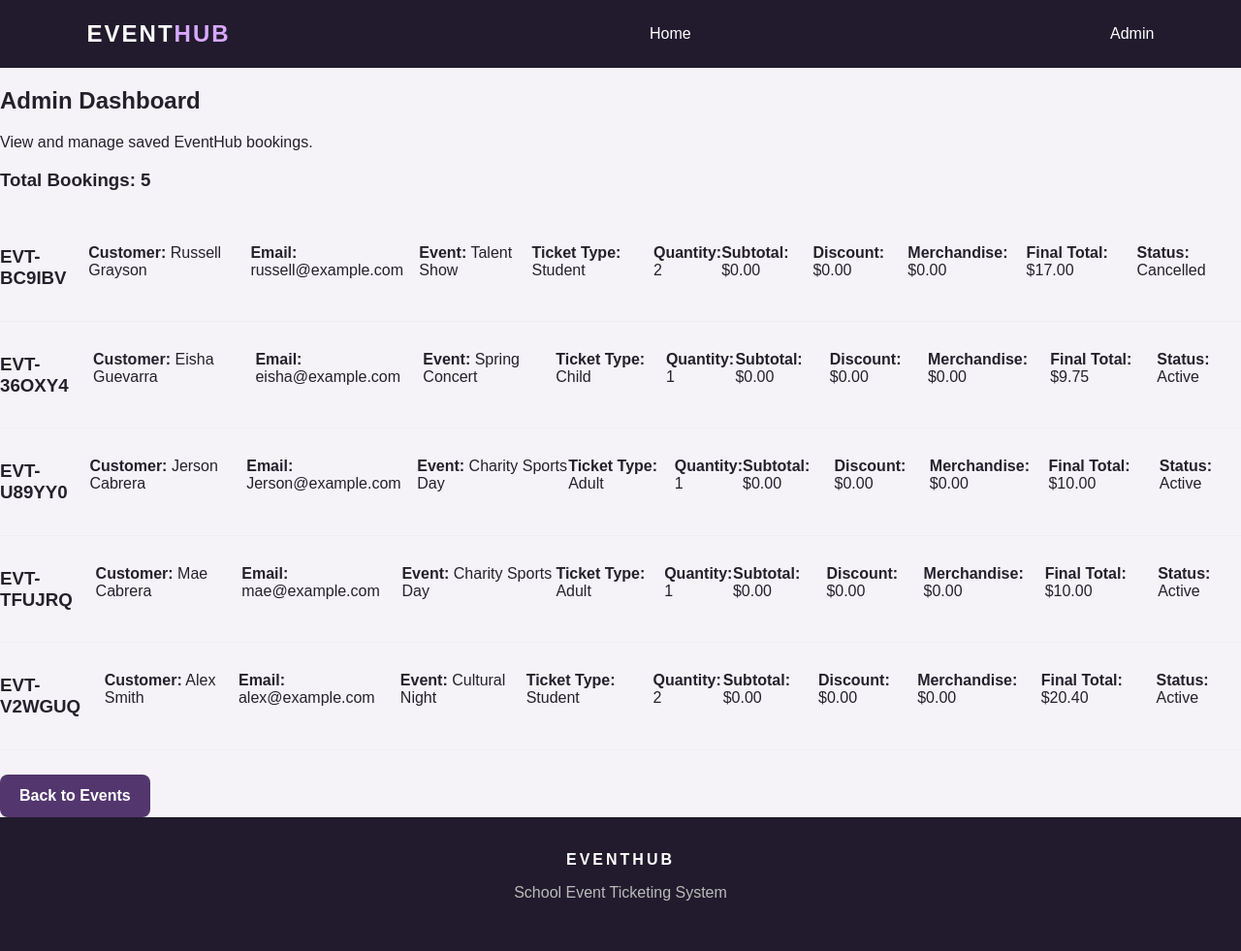
After one commit to st25511-hub/Year-12-assessment, a Flask app: page /admin in a window 1280 px wide. The commit adds this page. Shown: the whole page at 97% size. Run offline with Flask 3, Linux system fonts and the light colour scheme; data comes from the database, SQL or seed files in the repository.

Commit message:
Admin/order summary

```diff
--- a/app.py
+++ b/app.py
@@ -384,6 +384,26 @@ def cancel_booking():
 
     return render_template("cancel.html")
 
+@app.route("/admin")
+def admin():
+    """Display all saved bookings for the admin."""
+
+    connection = sqlite3.connect(DATABASE_FILE)
+    connection.row_factory = sqlite3.Row
+
+    bookings = connection.execute("""
+        SELECT *
+        FROM bookings
+        ORDER BY booking_date DESC
+    """).fetchall()
+
+    connection.close()
+
+    return render_template(
+        "admin.html",
+        bookings=bookings
+    )
+
 initialise_database()
 
 if __name__ == "__main__":
--- /dev/null
+++ b/templates/admin.html
@@ -0,0 +1,76 @@
+
+{% extends "base.html" %}
+
+{% block content %}
+
+<section class="admin-section">
+
+    <h2>Admin Dashboard</h2>
+    <p>View and manage saved EventHub bookings.</p>
+
+    <h3>Total Bookings: {{ bookings|length }}</h3>
+
+    {% if bookings %}
+
+    <div class="booking-details">
+
+        {% for booking in bookings %}
+
+        <div class="admin-booking">
+
+            <h3>{{ booking.reference }}</h3>
+
+            <p><strong>Customer:</strong> {{ booking.name }}</p>
+            <p><strong>Email:</strong> {{ booking.email }}</p>
+            <p><strong>Event:</strong> {{ booking.event }}</p>
+            <p><strong>Ticket Type:</strong> {{ booking.ticket_type }}</p>
+            <p><strong>Quantity:</strong> {{ booking.quantity }}</p>
+
+            <p>
+                <strong>Subtotal:</strong>
+                ${{ "%.2f"|format(booking.subtotal) }}
+            </p>
+
+            <p>
+                <strong>Discount:</strong>
+                ${{ "%.2f"|format(booking.discount) }}
+            </p>
+
+            <p>
+                <strong>Merchandise:</strong>
+                ${{ "%.2f"|format(booking.addon_cost) }}
+            </p>
+
+            <p>
+                <strong>Final Total:</strong>
+                ${{ "%.2f"|format(booking.total) }}
+            </p>
+
+            <p>
+                <strong>Status:</strong>
+                {% if booking.cancelled %}
+                    Cancelled
+                {% else %}
+                    Active
+                {% endif %}
+            </p>
+
+        </div>
+
+        {% endfor %}
+
+    </div>
+
+    {% else %}
+
+        <p>No bookings have been made yet.</p>
+
+    {% endif %}
+
+    <a class="button" href="{{ url_for('index') }}">
+        Back to Events
+    </a>
+
+</section>
+
+{% endblock %}
--- a/templates/base.html
+++ b/templates/base.html
@@ -32,6 +32,8 @@
         Home
     </a>
 
+    <a href="{{ url_for('admin') }}">Admin</a>
+
 </nav>
 
 
```
